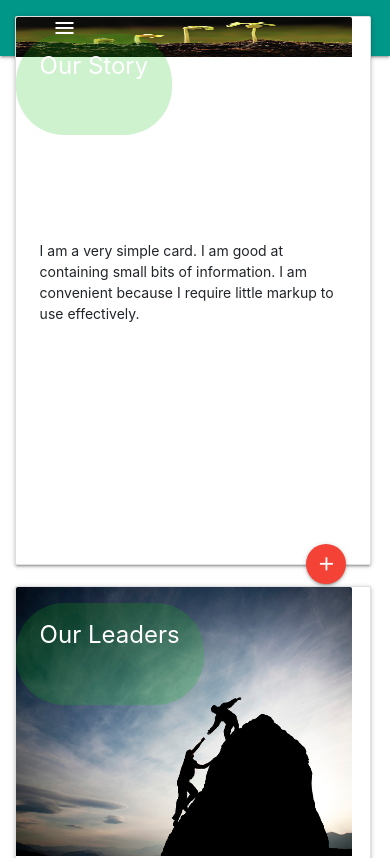
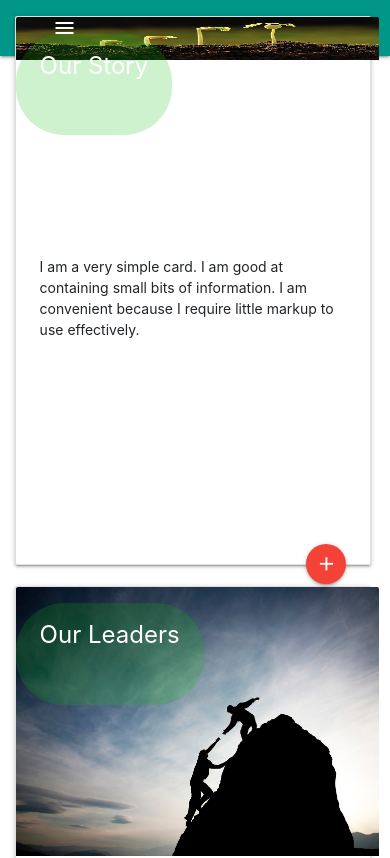
Before and after one commit to IamGiel/AngularApplication, an Angular app: page /about in a window 390 px wide. Shown: the top 858 px of the page. Built offline with nearby package versions, Linux system fonts and the light colour scheme.

Commit message:
position

```diff
--- a/src/app/about/about.component.scss
+++ b/src/app/about/about.component.scss
@@ -42,7 +42,7 @@ image {
   .card .card-image {
     position: static;
     display: block;
-    width: 24em;
+    width: 363px;
   }
   #cardPhoto1[_ngcontent-c1] {
     display: block !important;
```
